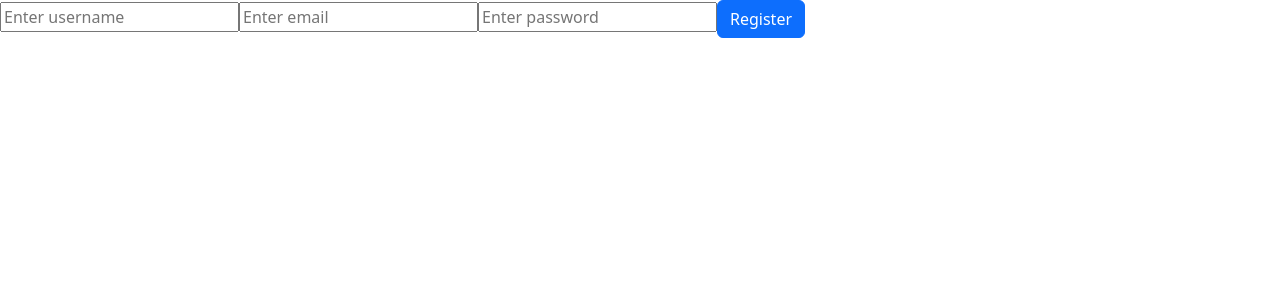
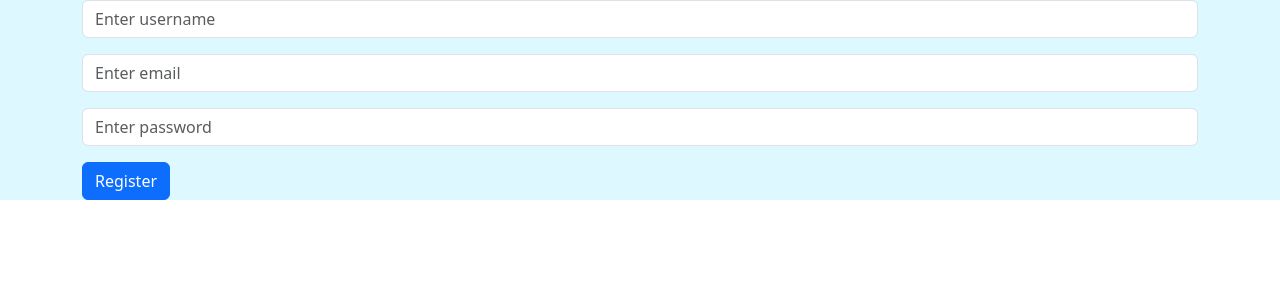
Before and after one commit to mrslvs/weather, a React (Vite) app in the folder frontend/: page / in a window 1280 px wide. Shown: the top 300 px of the page. Built offline with nearby package versions, Linux system fonts and the light colour scheme.

Commit message:
fix bootstrap+scss

```diff
--- a/frontend/src/assets/styles/index.scss
+++ b/frontend/src/assets/styles/index.scss
@@ -1,13 +1,9 @@
-$primary: #5fa12c;
+$theme-colors: (
+  "primary": #23671c,
+);
+
+@import "../../../node_modules/bootstrap/scss/bootstrap";
 
 .test {
-  // background-color: $primary;
+  background-color: rgb(222, 248, 255);
 }
-
-.primary-btn {
-  @extend .btn;
-  color: black;
-  border: 2px dotted;
-}
-
-@import "../../../node_modules/bootstrap/scss/bootstrap.scss";
--- a/frontend/src/components/Register.jsx
+++ b/frontend/src/components/Register.jsx
@@ -1,5 +1,6 @@
 import React from "react";
 import axiosInstance from "../api/axiosInstance";
+// import "../assets/styles/index.scss";
 
 const Register = () => {
   const register = async (e) => {
@@ -23,19 +24,27 @@ const Register = () => {
   };
 
   return (
-    <form onSubmit={register}>
+    <form onSubmit={register} className="container">
       <input
         type="text"
         id="username"
         name="username"
         placeholder="Enter username"
+        className="form-control mb-3"
       />
-      <input type="text" id="email" name="email" placeholder="Enter email" />
+      <input
+        type="text"
+        id="email"
+        name="email"
+        placeholder="Enter email"
+        className="form-control mb-3"
+      />
       <input
         type="text"
         id="password"
         name="password"
         placeholder="Enter password"
+        className="form-control mb-3"
       />
       <button type="submit" className="btn btn-primary">
         Register
--- a/frontend/src/main.jsx
+++ b/frontend/src/main.jsx
@@ -3,7 +3,7 @@ import ReactDOM from "react-dom/client";
 import App from "./components/App.jsx";
 
 // SCSS
-import "./assets/styles/index.scss";
+// import "./assets/styles/index.scss";
 // BOOTSTRAP
 import "bootstrap/dist/css/bootstrap.min.css";
 
```
